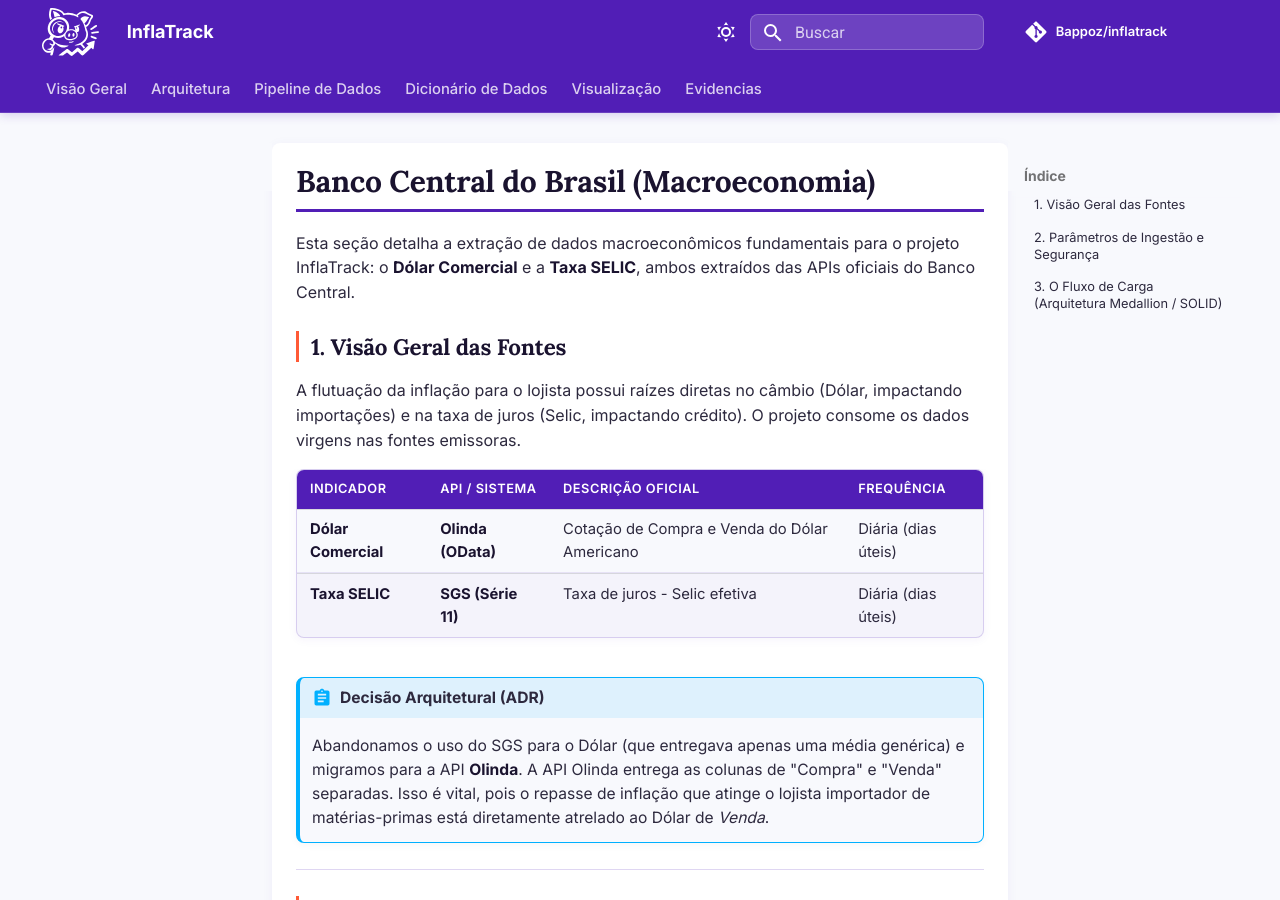
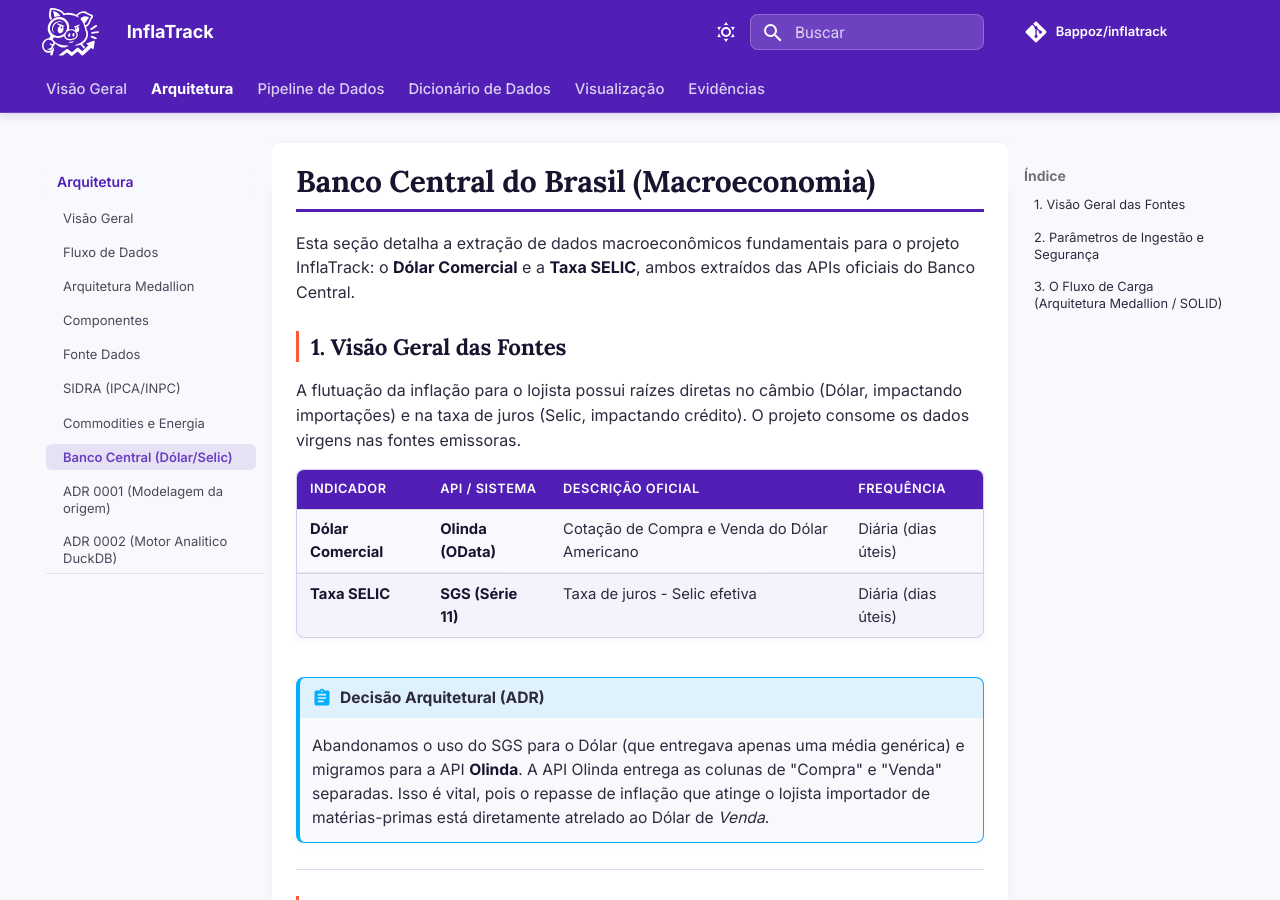
Before and after one commit to Bappoz/inflatrack, an MkDocs documentation site: the page built from docs/fontes/bcb.md, in a window 1280 px wide and 900 px high. Built offline with MkDocs 1.6.1 and Material for MkDocs 9.7.7, drawn with Linux system fonts in a browser that asks for light colours; comment, search, counter and statistics services are not loaded.

Commit message:
feat: atualização de mkdocs.yml

```diff
--- a/mkdocs.yml
+++ b/mkdocs.yml
@@ -67,14 +67,21 @@ nav:
     - Fonte Dados: arquitetura/fonteDados.md
     - SIDRA (IPCA/INPC): fontes/sidra.md
     - Commodities e Energia: fontes/commodities.md
+    - Banco Central (Dólar/Selic): fontes/bcb.md
     - ADR 0001 (Modelagem da origem): arquitetura.md
-  - Pipeline de Dados: pipeline/pipelineDados.md
+    - ADR 0002 (Motor Analitico DuckDB): adr_0002_macro.md
+  - Pipeline de Dados:
+    - SIDRA (IPCA/INPC): pipeline/pipelineDados.md
+    - Macroeconomia: pipeline/pipelineMacro.md
   - Dicionário de Dados:
     - Visão Geral: dicionario/dicionario.md
     - SIDRA (IPCA/INPC): dicionario/sidra.md
     - Transacional (Lojista): dicionario/transacional.md
+    - Macroeconomia: dicionario/macroeconomia.md
   - Visualização: visualizacao/visualizacao.md
-  - Evidencias: evidencias/evidencias.md
+  - Evidências:
+    - SIDRA (IPCA): evidencias/evidencias.md
+    - Macroeconomia: evidencias/evidencias_macro.md
 
 extra_css:
   - stylesheets/extra.css
```
